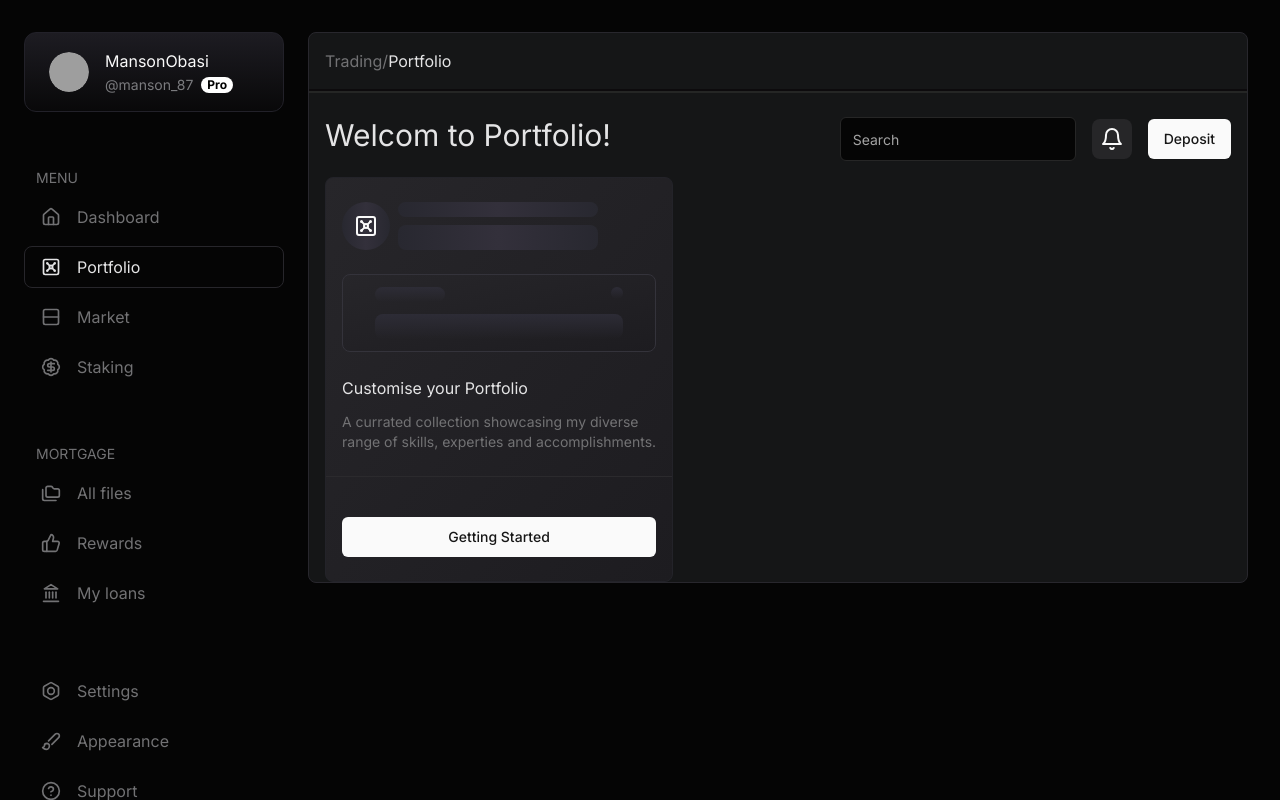
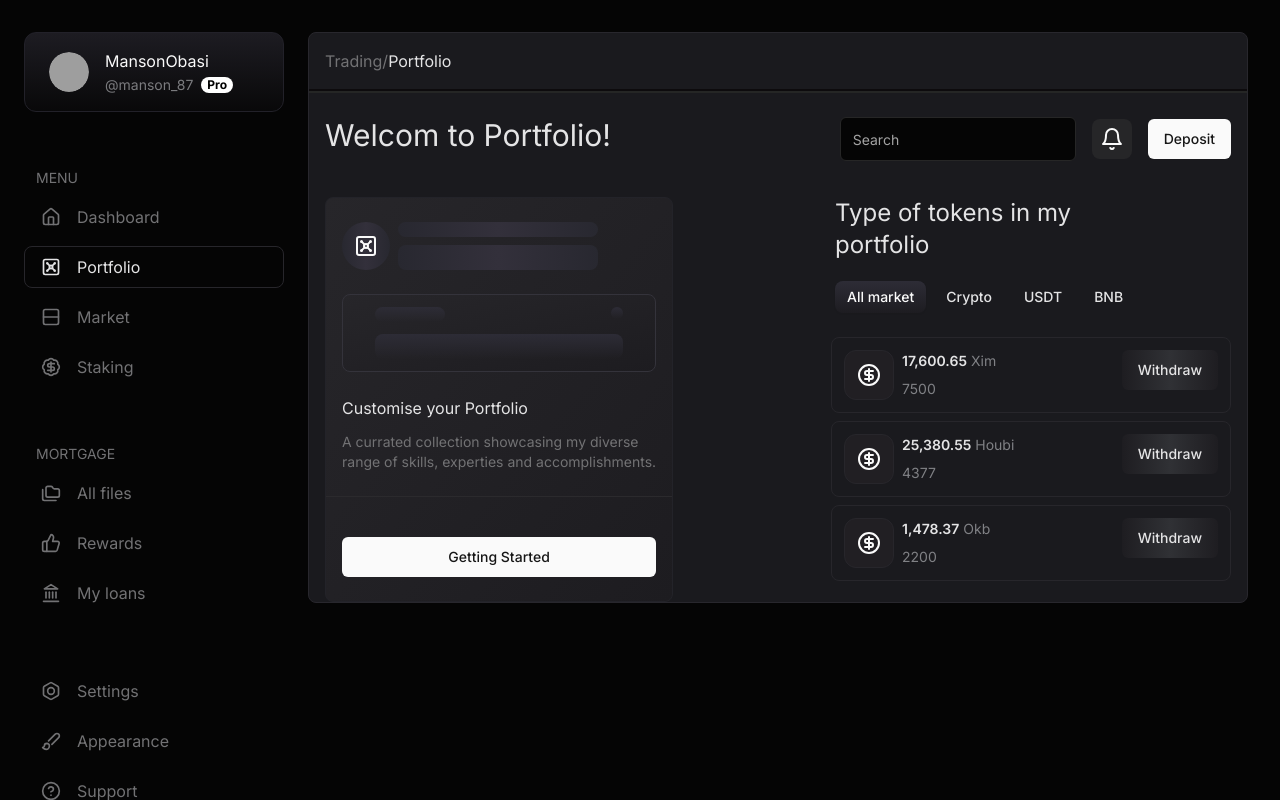
Before and after one commit to d-one-company/crypto-dashboard, a Next.js app: page /portfolio in a window 1280 px wide. Built offline with nearby package versions, Linux system fonts and the light colour scheme; grey boxes are pictures that could not be loaded.

Commit message:
feat: design type of tokens sections

```diff
--- a/app/portfolio/page.tsx
+++ b/app/portfolio/page.tsx
@@ -3,22 +3,24 @@ import PageDivider from '@/components/Page/PageDivider';
 import PageHeader from '@/components/Page/PageHeader';
 import PageTitle from '@/components/Page/PageTitle';
 import PageWrapper from '@/components/Page/PageWrapper';
+import TypeOfTokents from '@/components/TypeOfTokens';
 
 const Page = () => {
   return (
     <PageWrapper>
-      <div className="flex w-full flex-col rounded-lg border border-[#28272D] bg-[#151617]">
+      <div className="flex w-full flex-col rounded-lg border border-[#28272D] bg-[#1A1A1E]">
         <PageTitle />
         <PageDivider />
         <div className="mt-2 p-4">
           <PageHeader title="Welcom to Portfolio!" />
         </div>
-        <div className="flex w-full px-4">
+        <div className="mt-5 flex w-full px-4">
           <div className="flex w-full flex-col">
             <div className="flex">
               <CustomisePortfolio />
             </div>
           </div>
+          <TypeOfTokents />
         </div>
       </div>
     </PageWrapper>
--- /dev/null
+++ b/components/TokenItem.tsx
@@ -0,0 +1,32 @@
+import { Button } from './ui/button';
+
+type Props = {
+  name: string;
+  amount: number;
+  value: string;
+  icon: React.ReactNode;
+};
+
+const TokenItem = ({ name, amount, value, icon }: Props) => {
+  return (
+    <div className="flex w-full justify-between rounded-lg border border-[#27262B] p-3">
+      <div className="flex items-center gap-2">
+        <div className="rounded-xl border border-[#27262B] bg-[#282429]/50 p-3">
+          {icon}
+        </div>
+        <div className="flex flex-col items-start gap-2">
+          <span className="flex items-center gap-1">
+            <p className="text-grayish-white text-sm font-semibold">{value}</p>
+            <p className="text-sm text-gray-200/50">{name}</p>
+          </span>
+          <p className="text-sm text-gray-200/50">{amount}</p>
+        </div>
+      </div>
+      <Button className="text-grayish-white bg-gradient-to-r from-[#1E1D21] via-[#303135] to-[#1E1D21]">
+        Withdraw
+      </Button>
+    </div>
+  );
+};
+
+export default TokenItem;
--- /dev/null
+++ b/components/TypeOfTokens.tsx
@@ -0,0 +1,87 @@
+import { cn } from '@/lib/utils';
+import { CircleDollarSign } from 'lucide-react';
+import TokenItem from './TokenItem';
+import { Tabs, TabsContent, TabsList, TabsTrigger } from './ui/tabs';
+
+type Props = {};
+
+const TypeOfTokens = (props: Props) => {
+  const triggerClasses = cn(
+    'data-[state=active]:bg-gradient-to-b from-[#2D2C36] to-[#1D1C21] hover:bg-gray-100/10 rounded-lg text-grayish-white'
+  );
+
+  const dummyData = [
+    {
+      name: 'Xim',
+      amount: 7500,
+      value: '17,600.65',
+      icon: <CircleDollarSign />,
+    },
+    {
+      name: 'Houbi',
+      amount: 4377,
+      value: '25,380.55',
+      icon: <CircleDollarSign />,
+    },
+    {
+      name: 'Okb',
+      amount: 2200,
+      value: '1,478.37',
+      icon: <CircleDollarSign />,
+    },
+  ];
+
+  return (
+    <div className="flex flex-col gap-4">
+      <p className="text-grayish-white max-w-[250px] px-1 text-2xl">
+        Type of tokens in my portfolio
+      </p>
+      <Tabs defaultValue="allMarket" className="w-[400px]">
+        <TabsList className="gap-2">
+          <TabsTrigger className={triggerClasses} value="allMarket">
+            All market
+          </TabsTrigger>
+          <TabsTrigger className={triggerClasses} value="crypto">
+            Crypto
+          </TabsTrigger>
+          <TabsTrigger className={triggerClasses} value="usdt">
+            USDT
+          </TabsTrigger>
+          <TabsTrigger className={triggerClasses} value="bnb">
+            BNB
+          </TabsTrigger>
+        </TabsList>
+        <TabsContent className="mt-5 gap-2" value="allMarket">
+          <div className="flex flex-col items-start gap-2">
+            {dummyData.map(item => (
+              <TokenItem key={item.name} {...item} />
+            ))}
+          </div>
+        </TabsContent>
+        <TabsContent className="mt-5 gap-2" value="crypto">
+          <div className="flex flex-col items-start gap-2">
+            {dummyData.map(item => (
+              <TokenItem key={item.name} {...item} />
+            ))}
+          </div>
+        </TabsContent>
+        <TabsContent className="mt-5 gap-2" value="usdt">
+          <div className="flex flex-col items-start gap-2">
+            {dummyData.map(item => (
+              <TokenItem key={item.name} {...item} />
+            ))}
+          </div>
+        </TabsContent>
+        <TabsContent className="mt-5 gap-2" value="bnb">
+          <div className="flex flex-col items-start gap-2">
+            {dummyData.map(item => (
+              <TokenItem key={item.name} {...item} />
+            ))}
+          </div>
+        </TabsContent>
+      </Tabs>
+    </div>
+  );
+};
+
+export default TypeOfTokens;
--- /dev/null
+++ b/components/ui/tabs.tsx
@@ -0,0 +1,55 @@
+'use client';
+
+import * as TabsPrimitive from '@radix-ui/react-tabs';
+import * as React from 'react';
+
+import { cn } from '@/lib/utils';
+
+const Tabs = TabsPrimitive.Root;
+
+const TabsList = React.forwardRef<
+  React.ElementRef<typeof TabsPrimitive.List>,
+  React.ComponentPropsWithoutRef<typeof TabsPrimitive.List>
+>(({ className, ...props }, ref) => (
+  <TabsPrimitive.List
+    ref={ref}
+    className={cn(
+      'text-muted-foreground inline-flex h-10 items-center justify-center rounded-md p-1',
+      className
+    )}
+    {...props}
+  />
+));
+TabsList.displayName = TabsPrimitive.List.displayName;
+
+const TabsTrigger = React.forwardRef<
+  React.ElementRef<typeof TabsPrimitive.Trigger>,
+  React.ComponentPropsWithoutRef<typeof TabsPrimitive.Trigger>
+>(({ className, ...props }, ref) => (
+  <TabsPrimitive.Trigger
+    ref={ref}
+    className={cn(
+      'ring-offset-background focus-visible:ring-ring data-[state=active]:text-foreground inline-flex items-center justify-center whitespace-nowrap rounded-sm px-3 py-1.5 text-sm font-medium transition-all focus-visible:outline-none focus-visible:ring-2 focus-visible:ring-offset-2 disabled:pointer-events-none disabled:opacity-50 data-[state=active]:shadow-sm',
+      className
+    )}
+    {...props}
+  />
+));
+TabsTrigger.displayName = TabsPrimitive.Trigger.displayName;
+
+const TabsContent = React.forwardRef<
+  React.ElementRef<typeof TabsPrimitive.Content>,
+  React.ComponentPropsWithoutRef<typeof TabsPrimitive.Content>
+>(({ className, ...props }, ref) => (
+  <TabsPrimitive.Content
+    ref={ref}
+    className={cn(
+      'ring-offset-background focus-visible:ring-ring mt-2 focus-visible:outline-none focus-visible:ring-2 focus-visible:ring-offset-2',
+      className
+    )}
+    {...props}
+  />
+));
+TabsContent.displayName = TabsPrimitive.Content.displayName;
+
+export { Tabs, TabsContent, TabsList, TabsTrigger };
--- a/package.json
+++ b/package.json
@@ -12,6 +12,7 @@
     "@faker-js/faker": "^8.4.1",
     "@radix-ui/react-avatar": "^1.0.4",
     "@radix-ui/react-slot": "^1.0.2",
+    "@radix-ui/react-tabs": "^1.0.4",
     "class-variance-authority": "^0.7.0",
     "clsx": "^2.1.1",
     "cross-env": "^7.0.3",
```
Also changed, not shown: components/ui/button.tsx (+24 -24 lines), 1 other file (tests, documents, lock files or other folders).
